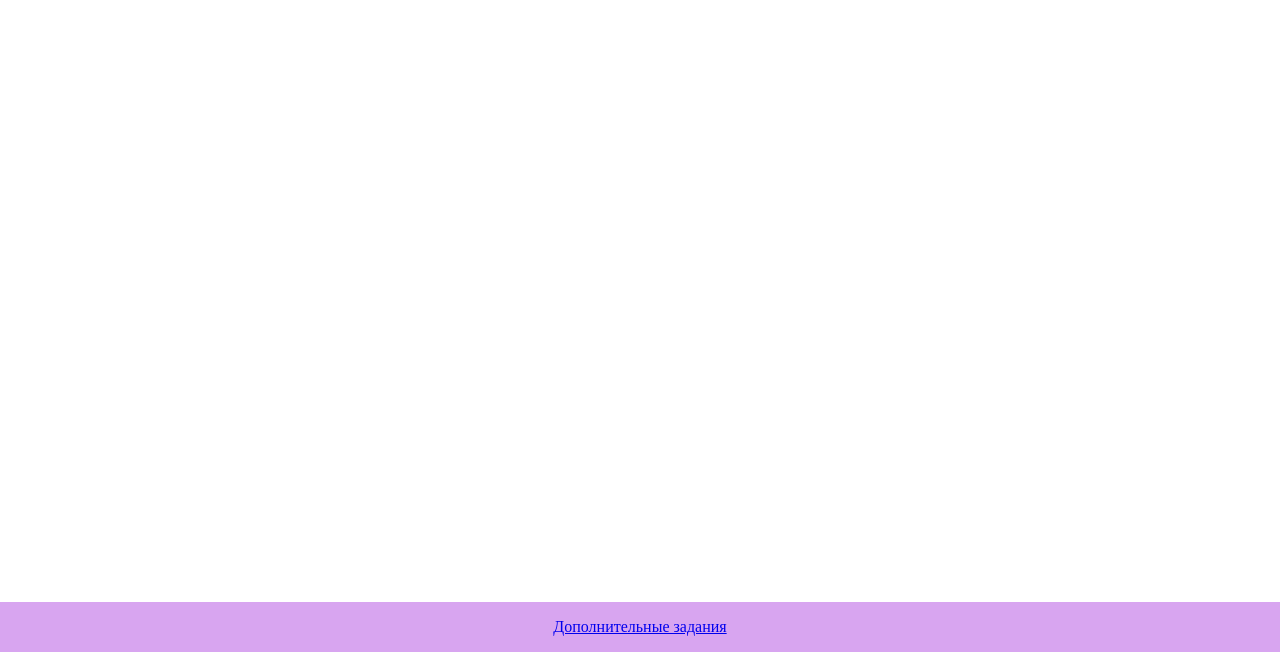
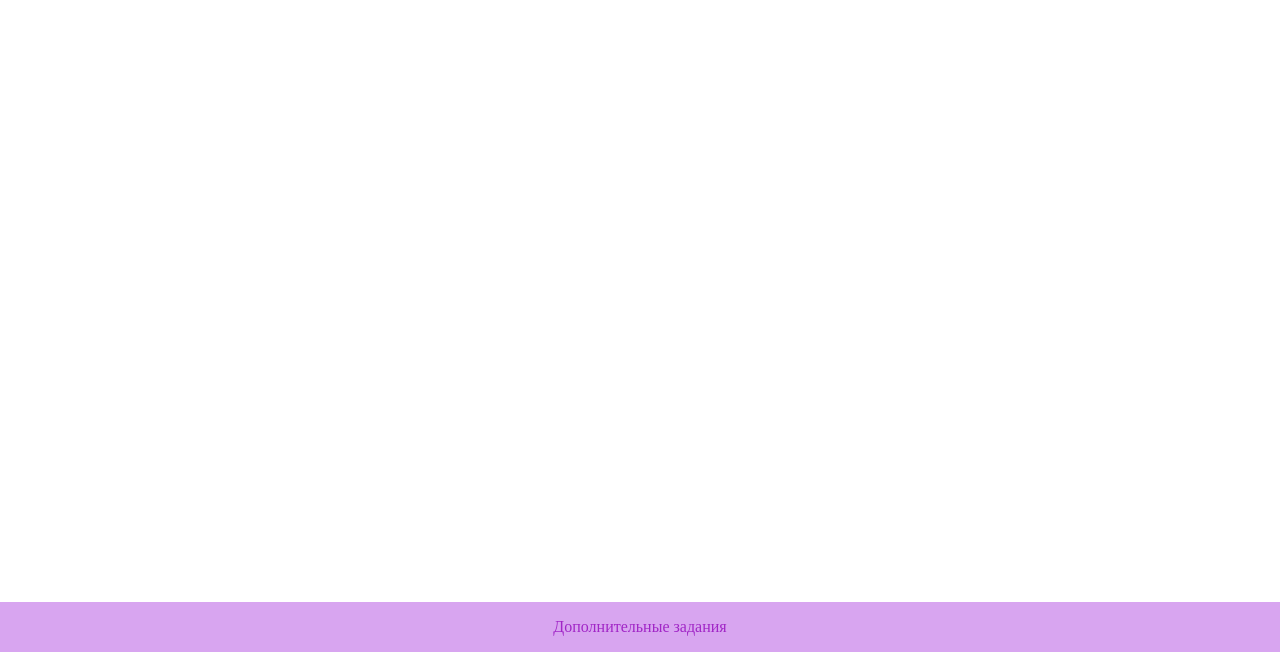
Before and after one commit to creveezo/creveezo.github.io, a plain HTML site: page cw_1/website/main/index.html in a window 1280 px wide. Shown: the part 148-800 px from the top of the page. Drawn offline with Linux system fonts and the light colour scheme.

Commit message:
в поисках ошибки x5

```diff
--- a/cw_1/website/css/style.css
+++ b/cw_1/website/css/style.css
@@ -20,7 +20,7 @@
     text-decoration: none;
     font-size:15pt;
 }
-.footer_link: {
+.footer_link {
     color: #a126c6;
     text-decoration: none;
 }
```
